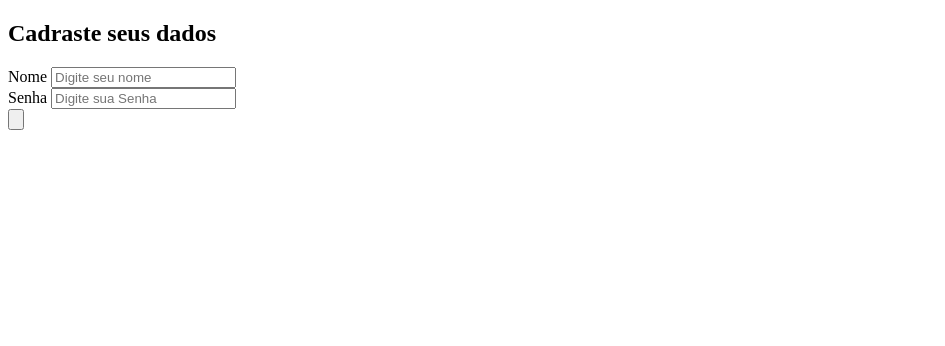
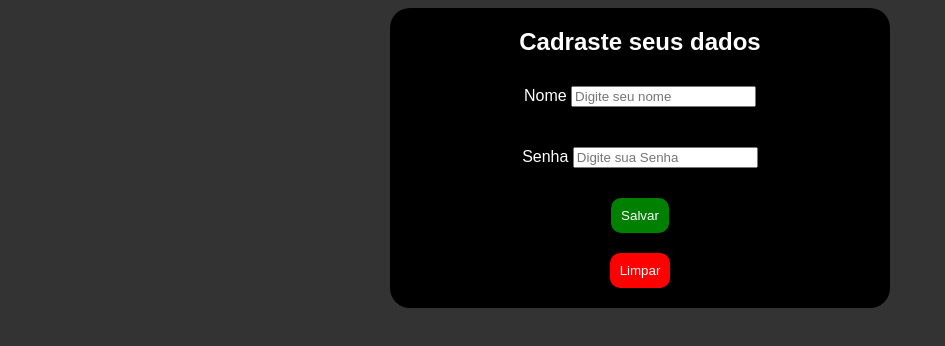
Before and after one commit to Matheuspenas/Projeto.CadLogin, a plain HTML site: page index.html in a window 1280 px wide. Shown: the whole page, without its empty margins (0-945 px from the left). Drawn offline with nearby package versions, Linux system fonts and the light colour scheme; files that its build step writes are made by us from their sources.

Commit message:
finalização da interface

```diff
--- a/css/main.css
+++ b/css/main.css
@@ -0,0 +1,73 @@
+body {
+  background-color: #333;
+  font-family: Arial, Helvetica, sans-serif;
+}
+
+#login {
+  display: flex;
+  flex-direction: column;
+  justify-content: center;
+  align-items: center;
+  color: #fff;
+  text-align: justify;
+  background-color: black;
+  width: 500px;
+  border-radius: 20px;
+  padding: auto;
+  margin: 0 auto;
+}
+
+.login h1 {
+  margin-bottom: 20px;
+  color: #fff;
+}
+
+.cada_nome {
+  margin-bottom: 20px;
+  color: #fff;
+  border-radius: 10px;
+  padding: 10px;
+  border: none;
+  color: #fff;
+}
+
+.cada_senha {
+  margin-bottom: 20px;
+  color: #fff;
+  border-radius: 10px;
+  padding: 10px;
+  border: none;
+  color: #fff;
+}
+
+#Salvar {
+  color: #fff;
+  margin-bottom: 20px;
+  border-radius: 10px;
+  padding: 10px;
+  border: none;
+  color: #fff;
+  background-color: green;
+  cursor: pointer;
+  transition: all 0.3s ease-in-out;
+}
+
+#Salvar:hover {
+  background-color: #006400;
+}
+
+#Limpar {
+  color: #fff;
+  margin-bottom: 20px;
+  border-radius: 10px;
+  padding: 10px;
+  border: none;
+  color: #fff;
+  background-color: red;
+  cursor: pointer;
+  transition: all 0.3s ease-in-out;
+}
+
+#Limpar:hover {
+  background-color: #8b0000;
+}
--- a/index.html
+++ b/index.html
@@ -1,27 +1,43 @@
 <!DOCTYPE html>
 <html>
   <head>
-    <meta charset='utf-8'>
-    <meta http-equiv='X-UA-Compatible' content='IE=edge'>
+    <meta charset="utf-8" />
+    <meta http-equiv="X-UA-Compatible" content="IE=edge" />
     <title>login</title>
-    <meta name='viewport' content='width=device-width, initial-scale=1'>
-    <link rel='stylesheet' type='text/css' media='screen' href='main.css'>
-    <link rel="stylesheet" href="https://cdn.jsdelivr.net/npm/bootstrap-icons@1.8.1/font/bootstrap-icons.css">
+    <meta name="viewport" content="width=device-width, initial-scale=1" />
+    <link rel="stylesheet" type="text/css" media="screen" href="css/main.css" />
+    <link
+      rel="stylesheet"
+      href="https://cdn.jsdelivr.net/npm/bootstrap-icons@1.8.1/font/bootstrap-icons.css"
+    />
+  </head>
+
+  <body>
     <section id="login">
       <h1>Cadraste seus dados</h1>
       <div class="cada_nome">
         <label for="cadas_nome">Nome</label>
-            <input type="text" id="nome" name="nome" placeholder="Digite seu nome" required>
+        <input
+          type="text"
+          id="nome"
+          name="nome"
+          placeholder="Digite seu nome"
+          required
+        />
       </div>
       <div class="cada_senha">
         <label for="cadas_senha">Senha</label>
-            <input type="text" id="senha" name="senha" placeholder="Digite sua Senha" required>
+        <input
+          type="text"
+          id="senha"
+          name="senha"
+          placeholder="Digite sua Senha"
+          required
+        />
       </div>
-        <input type="button" value="">
+      <input id="Salvar" type="button" value="Salvar" />
+      <input id="Limpar" type="button" value="Limpar" />
     </section>
-    <script src='main.js'></script>
-</head>
-<body>
-
   </body>
+  <script src="main.js"></script>
 </html>
```
Lines whose indentation alone changed are shown as unchanged.
